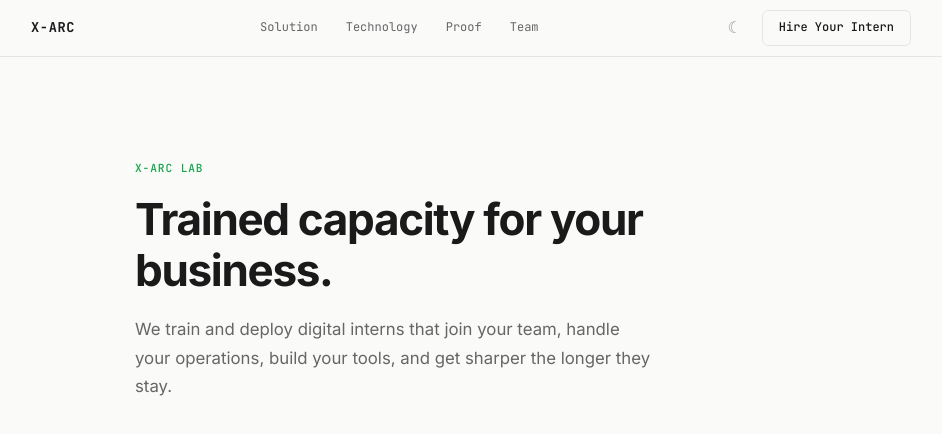
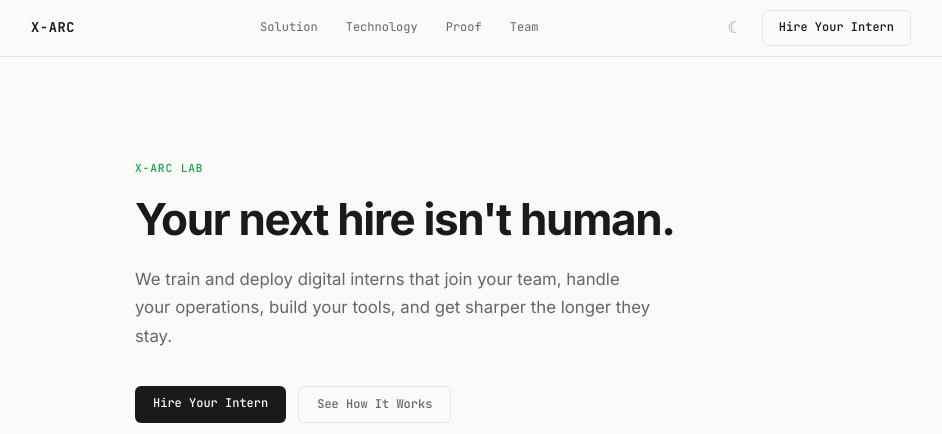
Before and after one commit to MoujahidAnas/x-arc-website, a plain HTML site: page index.html in a window 1280 px wide. Shown: the top 434 px of the page, without its empty margins (169-1111 px from the left). Drawn offline with Linux system fonts and the light colour scheme.

Commit message:
Update H1: Your next hire isn't human

```diff
--- a/index.html
+++ b/index.html
@@ -1084,7 +1084,7 @@
         <!-- HERO -->
         <section class="hero">
             <span class="label">X-Arc Lab</span>
-            <h1>Trained capacity for your business.</h1>
+            <h1>Your next hire isn't human.</h1>
             <p class="hero-sub">We train and deploy digital interns that join your team, handle your operations, build your tools, and get sharper the longer they stay.</p>
             <div class="cta-group">
                 <a href="https://cal.com/anasmoujahid/x-arc-discovery" class="btn btn-primary" target="_blank" rel="noopener">Hire Your Intern</a>
```
